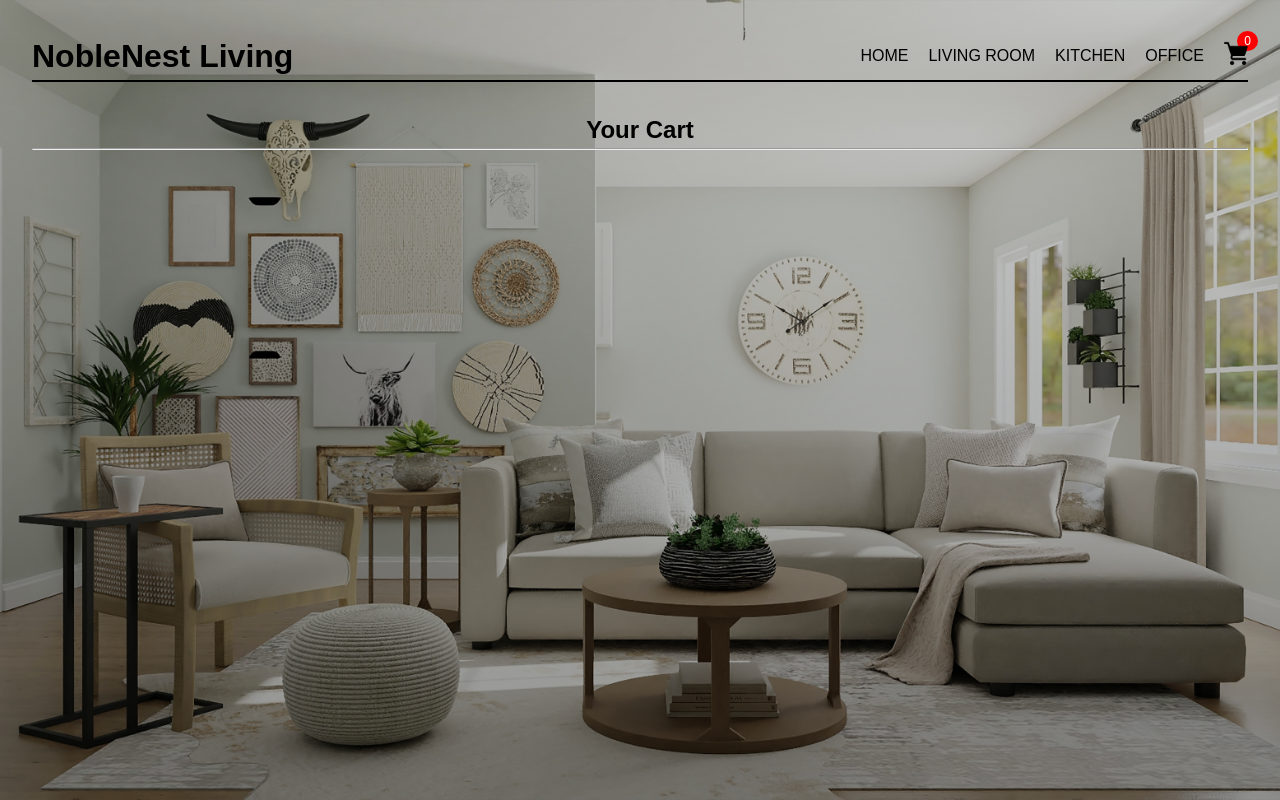
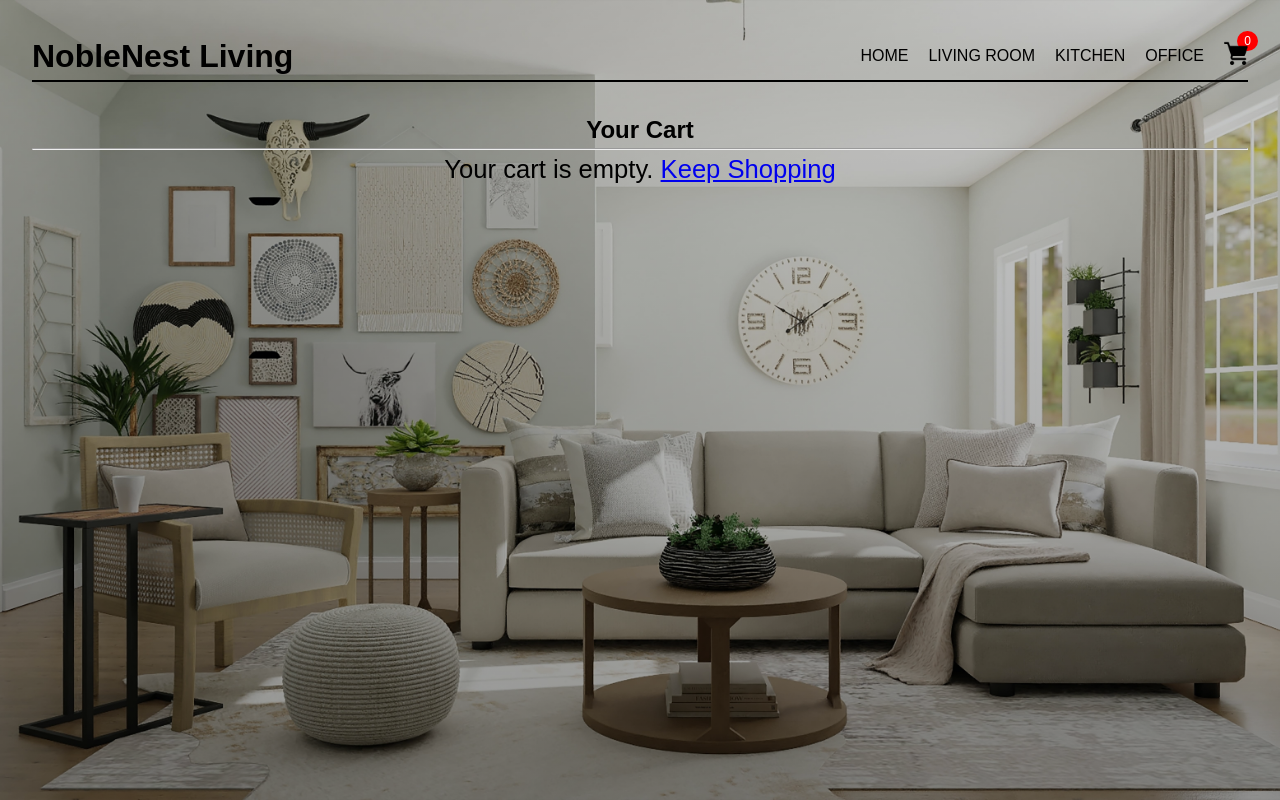
Before and after one commit to Mcorduk/shopping-card, a React (Vite) app: page /shopping-cart in a window 1280 px wide. Built offline with nearby package versions, Linux system fonts and the light colour scheme.

Commit message:
feat: add and style a paragraph to render in case cart is empty

```diff
--- a/src/pages/ShoppingCartPage/ShoppingCartPage.jsx
+++ b/src/pages/ShoppingCartPage/ShoppingCartPage.jsx
@@ -1,16 +1,18 @@
 import PropTypes from "prop-types";
+import { Link } from "react-router-dom";
 import CartItemCard from "../../components/Cart/CartItemCard/CartItemCard";
 import styles from "./ShoppingCartPage.module.css";
 
 export default function ShoppingCart(props) {
   const cartItemArray = Object.values(props.cartItems);
-  console.log(cartItemArray);
   return (
     <main>
       <header>
         <h2>Your Cart</h2>
         <hr />
       </header>
+
+      {cartItemArray.length > 0 ? (
         <section className={styles.wrapper}>
           {cartItemArray.map((cartItem) => (
             <CartItemCard
@@ -20,6 +22,11 @@ export default function ShoppingCart(props) {
             />
           ))}
         </section>
+      ) : (
+        <p style={{ fontSize: "1.6rem" }}>
+          Your cart is empty. <Link to="/living-room">Keep Shopping</Link>
+        </p>
+      )}
     </main>
   );
 }
```
Lines whose indentation alone changed are shown as unchanged.
